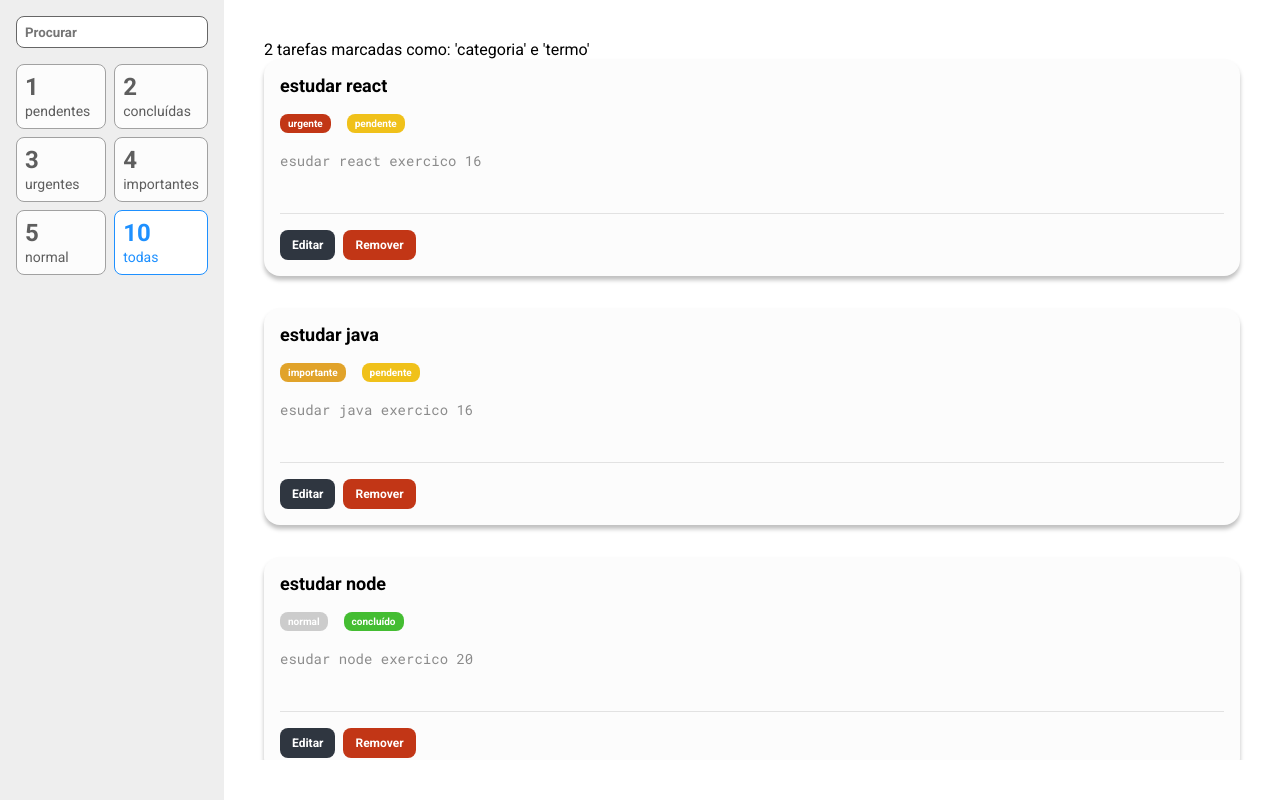
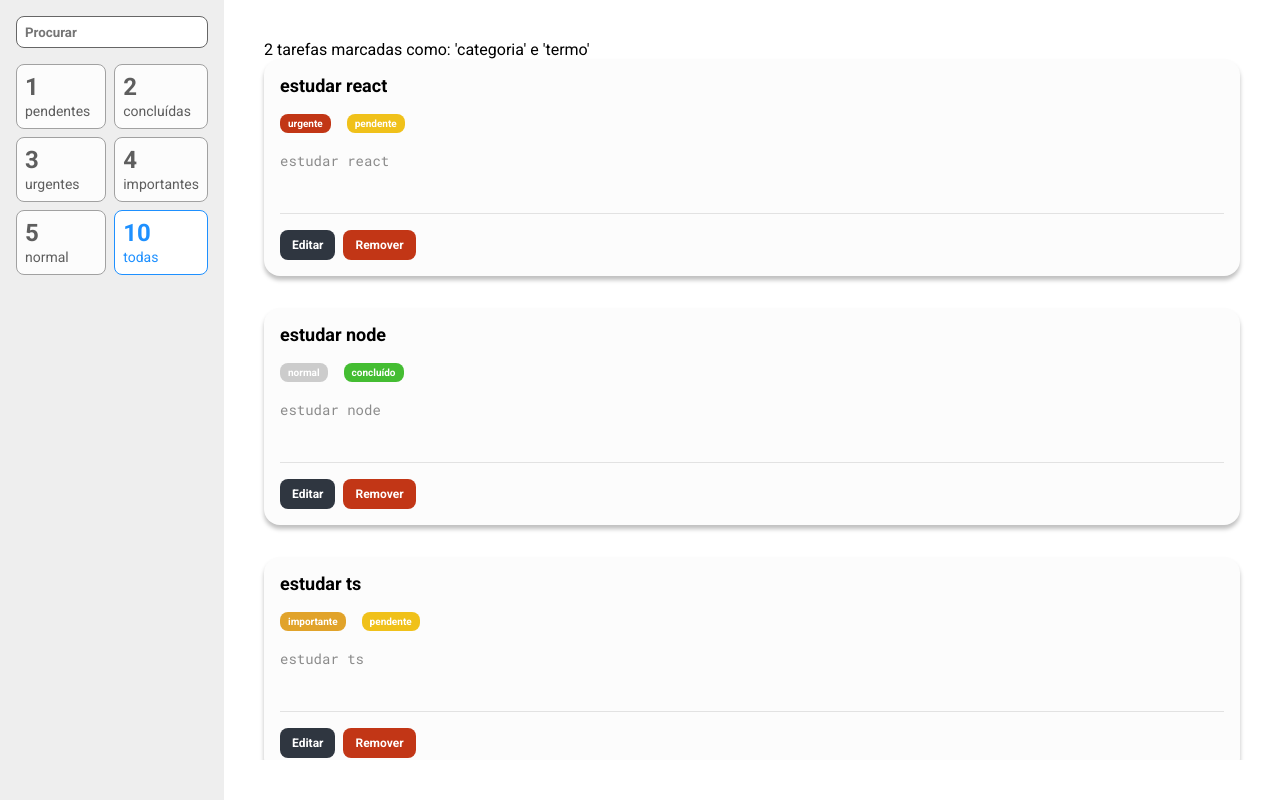
Before and after one commit to joaomiguelg/toDo-React, a React (Vite) app: page / in a window 1280 px wide. Built offline with nearby package versions, Linux system fonts and the light colour scheme; the HTML template or start-up script is replaced by a standard one.

Commit message:
config redux

```diff
--- a/package.json
+++ b/package.json
@@ -10,10 +10,11 @@
     "preview": "vite preview"
   },
   "dependencies": {
-    "@reduxjs/toolkit": "^2.2.5",
+    "@reduxjs/toolkit": "^2.2.6",
     "@types/styled-components": "^5.1.34",
     "react": "^18.2.0",
     "react-dom": "^18.2.0",
+    "react-redux": "^9.1.2",
     "styled-components": "^6.1.11"
   },
   "devDependencies": {
--- a/src/App.tsx
+++ b/src/App.tsx
@@ -1,19 +1,22 @@
 import ToDos from "./containers/ToDos"
 import SideBar from "./containers/SideBar"
 import GlobalStyle, { Container } from "./styles"
+import { Provider } from 'react-redux'
+import store from './store'
 
 
 function App() {
 
 
   return (
-    <>
-    <GlobalStyle />
-    <Container>
+    <Provider store={store}>
+      <GlobalStyle />
+      <Container>
       <SideBar />
       <ToDos />
     </Container>
-    </>
+
+    </Provider>
   )
 }
 
--- a/src/containers/ToDos/index.tsx
+++ b/src/containers/ToDos/index.tsx
@@ -1,38 +1,17 @@
+import { useSelector } from "react-redux";
 import Task from "../../components/Task";
-
 import * as S from './styles'
-
-import * as enums from '../../utils/enums/Task'
-
-const tasks = [
-  {
-    title: 'estudar react',
-    priority: enums.Priority.URGENTE,
-    status: enums.Status.PENDENTE,
-    descrition: 'esudar react exercico 16'
-  },
-  {
-    title: 'estudar java',
-    priority: enums.Priority.IMPORTANTE,
-    status: enums.Status.PENDENTE,
-    descrition: 'esudar java exercico 16'
-  },
-  {
-    title: 'estudar node',
-    priority: enums.Priority.NORMAL,
-    status: enums.Status.CONCLUIDO,
-    descrition: 'esudar node exercico 20'
-  }
-]
+import { RootReducer } from "../../store";
 
 const ToDos = () => {
+  const {tasks} = useSelector((state: RootReducer) => state)
   return (
     <S.Container>
       <p>2 tarefas marcadas como: 'categoria' e 'termo'</p>
       <ul>
         {tasks.map((t) => (
           <li key={t.title}>
-            <Task description={t.descrition} title={t.title} status={t.status} priority={t.priority} />
+            <Task description={t.description} title={t.title} status={t.status} priority={t.priority} />
           </li>
         ))}
       </ul>
--- /dev/null
+++ b/src/models/Task.ts
@@ -0,0 +1,21 @@
+import * as enums from '../utils/enums/Task'
+
+class Task {
+
+    priority: enums.Priority
+    status: enums.Status
+    description: string
+    title: string
+    id: number
+
+    constructor( priority: enums.Priority, status: enums.Status, description: string, title: string, id: number) {
+        this.priority = priority
+        this.status = status
+        this.description = description
+        this.title = title
+        this.id = id
+    }
+
+}
+
+export default Task
--- /dev/null
+++ b/src/store/index.ts
@@ -0,0 +1,13 @@
+import { configureStore } from "@reduxjs/toolkit";
+
+import tasksReducer from "./reducers/tasks";
+
+const store = configureStore({
+    reducer: {
+        tasks: tasksReducer
+    }
+})
+
+export type RootReducer = ReturnType<typeof store.getState>
+
+export default store
--- /dev/null
+++ b/src/store/reducers/tasks.ts
@@ -0,0 +1,23 @@
+import { PayloadAction, createSlice } from "@reduxjs/toolkit";
+import Task from "../../models/Task";
+import * as enums from '../../utils/enums/Task'
+
+const SliceTasks = createSlice({
+    name: 'tasks',
+    initialState: [
+        new Task(enums.Priority.URGENTE, enums.Status.PENDENTE, 'estudar react', 'estudar react', 1 ),
+        new Task(enums.Priority.NORMAL, enums.Status.CONCLUIDO, 'estudar node', 'estudar node', 2 ),
+        new Task(enums.Priority.IMPORTANTE, enums.Status.PENDENTE, 'estudar ts', 'estudar ts', 3 ),
+
+
+    ],
+    reducers: {
+        remove: (state, action: PayloadAction<number>) => {
+            state = state.filter(tarefa => tarefa.id !== action.payload)
+        }
+    }
+})
+
+export const { remove } = SliceTasks.actions
+
+export default SliceTasks.reducer
```
Also changed, not shown: src/components/CardFilters/index.tsx (line endings or trailing spaces), 1 other file (tests, documents, lock files or other folders).
